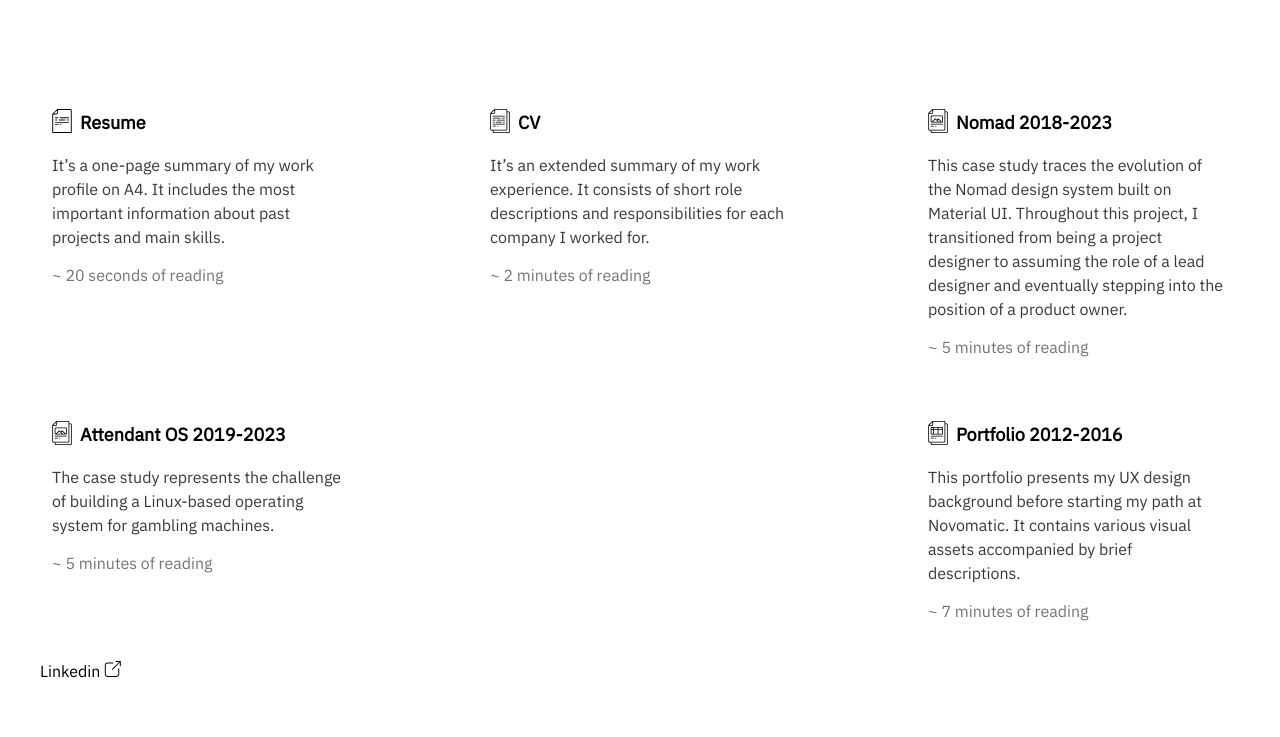
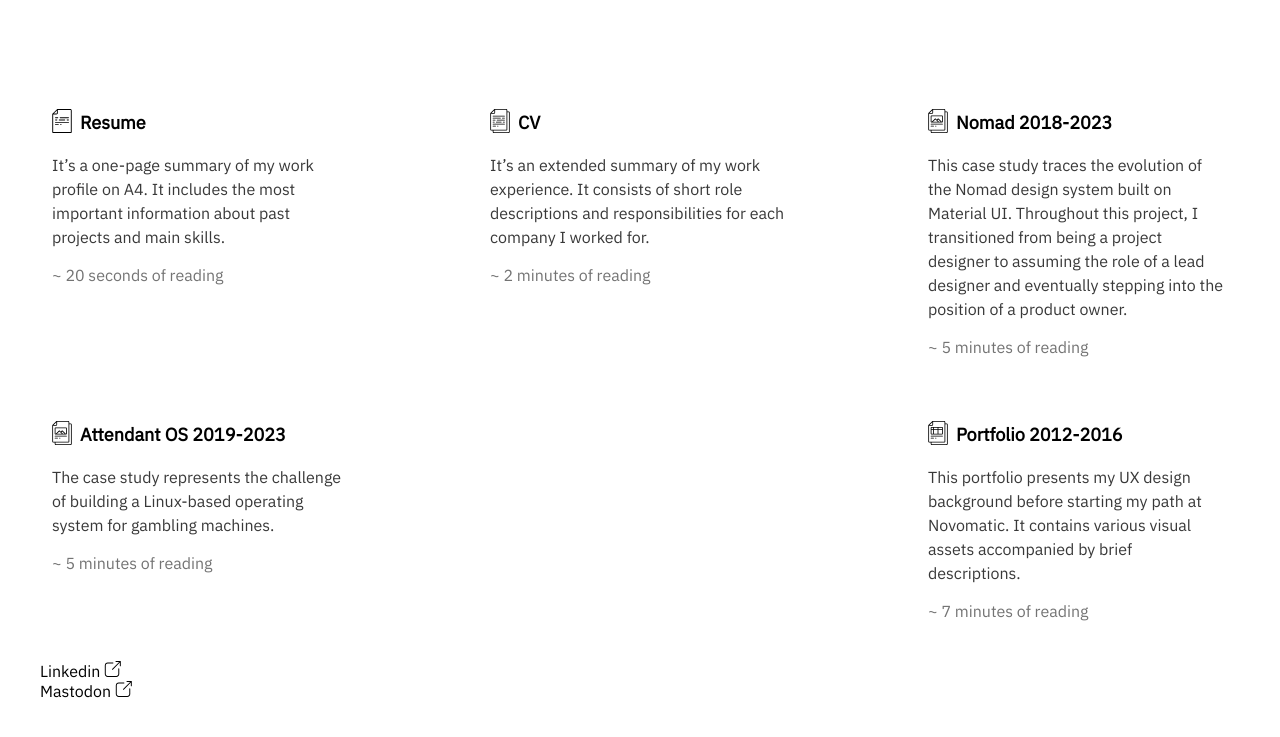
Before and after one commit to texcut/vasyliev.design, a plain HTML site: page index.html in a window 1280 px wide. Shown: the part 494-1231 px from the top of the page. Drawn offline with Linux system fonts and the light colour scheme.

Commit message:
Portfolio fix, link to mastodon

```diff
--- a/index.html
+++ b/index.html
@@ -62,7 +62,8 @@
   </div>
 
   <footer>
-    <a href="https://www.linkedin.com/in/vasyliev/" class="descriptions" target="_blank">Linkedin <img src="img/new-tab.svg"></a>
+    <a href="https://www.linkedin.com/in/vasyliev/" class="descriptions" target="_blank">Linkedin <img src="img/new-tab.svg"></a> </br>
+    <a href="https://mastodon.social/@texcut" class="descriptions" target="_blank">Mastodon <img src="img/new-tab.svg"></a>
    </footer>
 
 </body>
```
